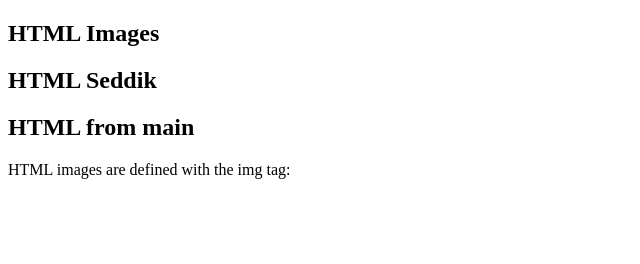
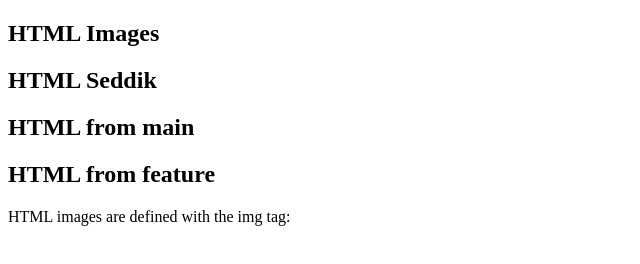
Before and after one commit to Fseddiks/learing-git, a plain HTML site: page index.html in a window 1280 px wide. Shown: the whole page, without its empty margins (0-640 px from the left). Drawn offline with Linux system fonts and the light colour scheme.

Commit message:
from feature now

```diff
--- a/index.html
+++ b/index.html
@@ -4,6 +4,7 @@
   <h2>HTML Images</h2>
   <h2>HTML Seddik</h2>
   <h2>HTML from main</h2>
+  <h2>HTML from feature</h2>
 <p>HTML images are defined with the img tag:</p>
 </body>
 </html>
```
